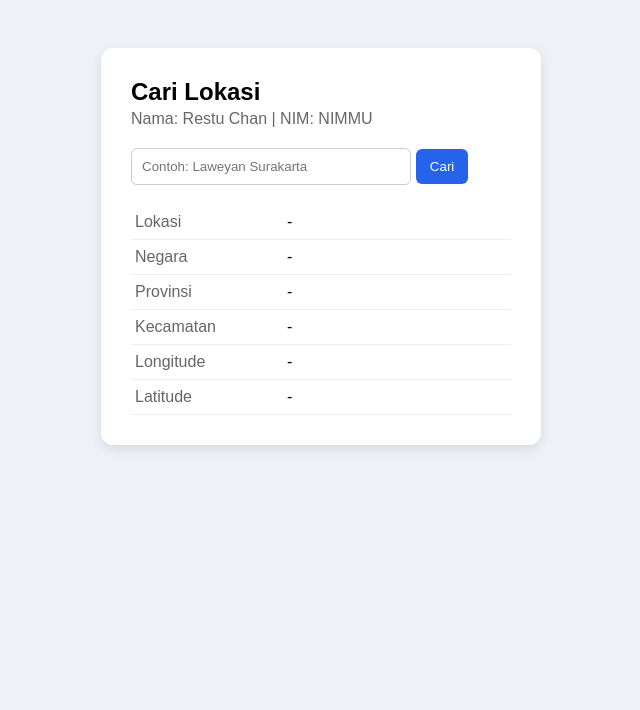
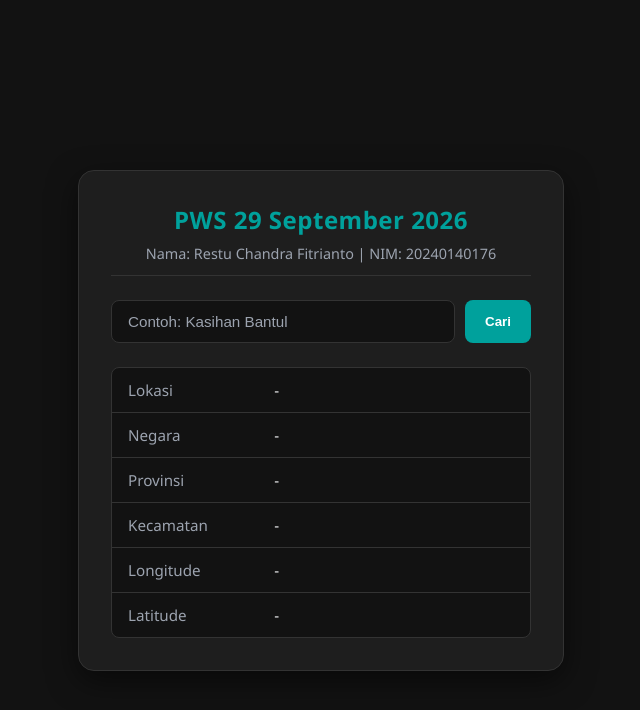
Before and after one commit to restuchan/176_WeatherApi, a website: page index.html in a window 1280 px wide. Shown: the whole page, without its empty margins (319-959 px from the left). Drawn offline with Linux system fonts and the light colour scheme.

Commit message:
Update index.html

```diff
--- a/index.html
+++ b/index.html
@@ -3,27 +3,149 @@
 <head>
     <meta charset="UTF-8">
     <meta name="viewport" content="width=device-width, initial-scale=1.0">
-    <title>Cari Lokasi</title>
+    <title>PWS 29 September 2026</title>
     <style>
-        body { font-family: Arial, sans-serif; background: #eef2f7; display: flex; justify-content: center; padding: 40px; }
-        .card { background: #fff; padding: 30px; border-radius: 12px; box-shadow: 0 4px 12px rgba(0,0,0,.1); width: 380px; }
-        h2 { margin: 0 0 4px; }
-        .id { color: #666; margin-bottom: 20px; }
-        input { width: 68%; padding: 10px; border: 1px solid #ccc; border-radius: 6px; }
-        button { padding: 10px 14px; border: 0; background: #2563eb; color: #fff; border-radius: 6px; cursor: pointer; }
-        table { width: 100%; margin-top: 20px; border-collapse: collapse; }
-        td { padding: 8px 4px; border-bottom: 1px solid #eee; }
-        td:first-child { color: #666; width: 40%; }
+        :root {
+            --bg-color: #121212;
+            --card-bg: #1e1e1e;
+            --text-main: #f3f4f6;
+            --text-muted: #9ca3af;
+            --accent: #00A19C;
+            --accent-hover: #008783;
+            --border-color: #333333;
+        }
+
+        body {
+            font-family: 'Segoe UI', Tahoma, Geneva, Verdana, sans-serif;
+            background: var(--bg-color);
+            color: var(--text-main);
+            display: flex;
+            justify-content: center;
+            align-items: center;
+            min-height: 100vh;
+            margin: 0;
+            padding: 20px;
+        }
+
+        .card {
+            background: var(--card-bg);
+            padding: 32px;
+            border-radius: 16px;
+            box-shadow: 0 10px 30px rgba(0, 0, 0, 0.5);
+            width: 100%;
+            max-width: 420px;
+            border: 1px solid var(--border-color);
+        }
+
+        h2 {
+            margin: 0 0 8px;
+            font-size: 1.5rem;
+            font-weight: 600;
+            color: var(--accent);
+            letter-spacing: 0.5px;
+            text-align: center; /* Ditengahkan */
+        }
+
+        .id {
+            color: var(--text-muted);
+            font-size: 0.9rem;
+            margin-bottom: 24px;
+            padding-bottom: 12px;
+            border-bottom: 1px solid var(--border-color);
+            text-align: center; /* Ditengahkan */
+        }
+
+        .search-box {
+            display: flex;
+            gap: 10px;
+            margin-bottom: 24px;
+        }
+
+        input {
+            flex: 1;
+            padding: 12px 16px;
+            background: var(--bg-color);
+            border: 1px solid var(--border-color);
+            color: var(--text-main);
+            border-radius: 8px;
+            font-size: 0.95rem;
+            outline: none;
+            transition: all 0.3s ease;
+        }
+
+        input:focus {
+            border-color: var(--accent);
+            box-shadow: 0 0 0 3px rgba(0, 161, 156, 0.2);
+        }
+
+        input::placeholder {
+            color: var(--text-muted);
+        }
+
+        button {
+            padding: 12px 20px;
+            border: 0;
+            background: var(--accent);
+            color: #fff;
+            font-weight: 600;
+            border-radius: 8px;
+            cursor: pointer;
+            transition: background-color 0.2s ease, transform 0.1s ease;
+        }
+
+        button:hover {
+            background: var(--accent-hover);
+        }
+
+        button:active {
+            transform: scale(0.96);
+        }
+
+        .table-container {
+            background: var(--bg-color);
+            border-radius: 8px;
+            overflow: hidden;
+            border: 1px solid var(--border-color);
+        }
+
+        table {
+            width: 100%;
+            border-collapse: collapse;
+        }
+
+        td {
+            padding: 12px 16px;
+            border-bottom: 1px solid var(--border-color);
+            font-size: 0.95rem;
+        }
+
+        tr:last-child td {
+            border-bottom: none;
+        }
+
+        td:first-child {
+            color: var(--text-muted);
+            width: 35%;
+            font-weight: 500;
+        }
+
+        td:last-child {
+            font-weight: 500;
+            color: var(--text-main);
+        }
     </style>
 </head>
 <body>
     <div class="card">
-        <h2>Cari Lokasi</h2>
-        <div class="id">Nama: Restu Chan | NIM: NIMMU</div>
+        <h2>PWS 29 September 2026</h2>
+        <div class="id">Nama: Restu Chandra Fitrianto | NIM: 20240140176</div>
 
-        <input type="text" id="inputLokasi" placeholder="Contoh: Laweyan Surakarta">
+        <div class="search-box">
+            <input type="text" id="inputLokasi" placeholder="Contoh: Kasihan Bantul">
             <button onclick="cari()">Cari</button>
+        </div>
 
+        <div class="table-container">
             <table>
                 <tr><td>Lokasi</td><td id="lokasi">-</td></tr>
                 <tr><td>Negara</td><td id="negara">-</td></tr>
@@ -32,6 +154,7 @@
                 <tr><td>Longitude</td><td id="longitude">-</td></tr>
                 <tr><td>Latitude</td><td id="latitude">-</td></tr>
             </table>
+        </div>
     </div>
 
     <script>
@@ -43,7 +166,7 @@
 
         async function cari() {
             const q = document.getElementById("inputLokasi").value.trim();
-            if (!q) return alert("Isi lokasi dulu");
+            if (!q) return alert("Silakan isi nama lokasi terlebih dahulu");
 
             const url = `https://api.maptiler.com/geocoding/${encodeURIComponent(q)}.json?key=${apiKey}`;
 
@@ -53,22 +176,23 @@
                 const f = data.features && data.features[0];
                 if (!f) return alert("Lokasi tidak ditemukan");
 
-                const cari = (tipe) => {
+                const cariTipe = (tipe) => {
                     if (f.place_type && f.place_type.includes(tipe)) return f.text;
                     const c = (f.context || []).find(x => x.id.startsWith(tipe));
                     return c ? c.text : null;
                 };
 
-                const tipeKecamatan = ["municipal_district", "municipality", "joint_municipality", "county", "subregion", "locality"];
+                // Array yang sudah diperbaiki (menghilangkan county)
+                const tipeKecamatan = ["locality", "subregion", "municipal_district", "municipality", "joint_municipality"];
                 let kecamatan = "-";
                 for (const t of tipeKecamatan) {
-                    const hasil = cari(t);
+                    const hasil = cariTipe(t);
                     if (hasil) { kecamatan = hasil; break; }
                 }
 
-                document.getElementById("lokasi").innerText = f.place_name;
-                document.getElementById("negara").innerText = cari("country") || "-";
-                document.getElementById("provinsi").innerText = cari("region") || "-";
+                document.getElementById("lokasi").innerText = f.place_name || "-";
+                document.getElementById("negara").innerText = cariTipe("country") || "-";
+                document.getElementById("provinsi").innerText = cariTipe("region") || "-";
                 document.getElementById("kecamatan").innerText = kecamatan;
                 document.getElementById("longitude").innerText = f.geometry.coordinates[0];
                 document.getElementById("latitude").innerText = f.geometry.coordinates[1];
```
Lines whose indentation alone changed are shown as unchanged.
